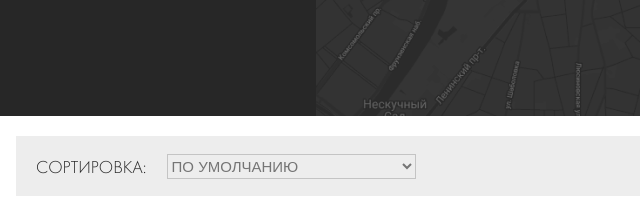
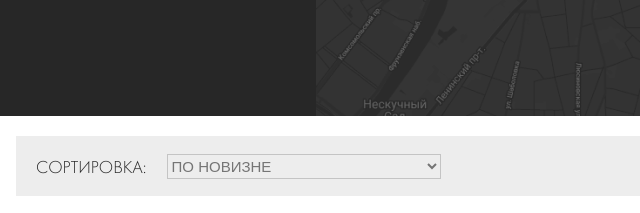
Before and after one commit to svr-by/JSFE2022Q1, a website built with webpack: page online-store/src/index.html in a window 1280 px wide. Shown: the part 1915-2128 px from the top of the page, 324-964 px from the left. Built offline with nearby package versions, Linux system fonts and the light colour scheme.

Commit message:
feat: add sorting rendering method

```diff
--- a/online-store/src/components/app/app.ts
+++ b/online-store/src/components/app/app.ts
@@ -16,11 +16,7 @@ class App {
 
     this.view.drawFilters(data);
 
-    const sort = document.querySelector("#sortParams") as HTMLSelectElement;
-    sort.addEventListener("change", (e) => {
-      const sortParams = (e.target as HTMLOptionElement).value;
-      this.view.sortProducts(data, sortParams);
-    });
+    this.view.drawSorting(data);
   }
 }
 
--- a/online-store/src/components/view/appView.ts
+++ b/online-store/src/components/view/appView.ts
@@ -67,6 +67,30 @@ export class AppView {
       .concat(cur);
   }
 
+  drawSorting(data: Product[]) {
+    const sortContainer = document.querySelector(".sorting") as HTMLElement;
+    sortContainer.innerHTML = `
+    <div class="sorting__name">Сортировка:</div>
+    <select id="sortParams" class="sorting__select">
+      <option value="default">По новизне</option>
+      <option value="increasingPrice">Цена, по возрастанию</option>
+      <option value="decreasingPrice">Цена, по убыванию</option>
+      <option value="increasingStock">Количество, по возрастанию</option>
+      <option value="decreasingStock">Количество, по убыванию</option>
+      <option value="increasingName">Название, от А до Я</option>
+      <option value="decreasingName">Название, от Я до А</option>
+    </select>
+    `;
+
+    const sortSelect = sortContainer.querySelector(
+      "#sortParams"
+    ) as HTMLSelectElement;
+    sortSelect.addEventListener("change", (e) => {
+      const sortParams = (e.target as HTMLOptionElement).value;
+      this.sortProducts(data, sortParams);
+    });
+  }
+
   sortProducts(data: Product[], sortParams: string) {
     const newData = [...data];
     switch (sortParams) {
@@ -75,6 +99,12 @@ export class AppView {
         break;
       case "decreasingPrice":
         newData.sort((a, b) => b.price - a.price);
+        break;
+      case "increasingStock":
+        newData.sort((a, b) => a.stock - b.stock);
+        break;
+      case "decreasingStock":
+        newData.sort((a, b) => b.stock - a.stock);
         break;
       case "increasingName":
         newData.sort((a, b) => (a.name > b.name ? 1 : -1));
--- a/online-store/src/index.html
+++ b/online-store/src/index.html
@@ -86,16 +86,7 @@
     <section class="catalog">
       <div class="wrapper catalog__wrapper">
         <div class="filter"></div>
-        <div class="sorting">
-          <div class="sorting__name">Сортировка:</div>
-          <select id="sortParams" class="sorting__select">
-            <option value="default">По умолчанию</option>
-            <option value="increasingPrice">Увеличение цены</option>
-            <option value="decreasingPrice">Уменьшение цены</option>
-            <option value="increasingName">Название по возрастанию</option>
-            <option value="decreasingName">Название по убыванию</option>
-          </select>
-        </div>
+        <div class="sorting"></div>
         <div class="product-list"></div>
       </div>
     </section>
--- a/online-store/src/styles/pages/_main.scss
+++ b/online-store/src/styles/pages/_main.scss
@@ -257,11 +257,7 @@
 .f-box__option {
   margin-left: 10px;
 }
-// .f-box__search {
-//   width: 100%;
-//   display: flex;
 
-// }
 .f-box__search {
   width: 100%;
   outline: none;
@@ -275,6 +271,11 @@
   text-transform: uppercase;
   background-color: $color-dark-xl;
   cursor: pointer;
+  transition: all 0.3s;
+
+  &:hover {
+    background-color: $color-dark-l;
+  }
 }
 .sorting{
   grid-column: 2 / 3;
```
